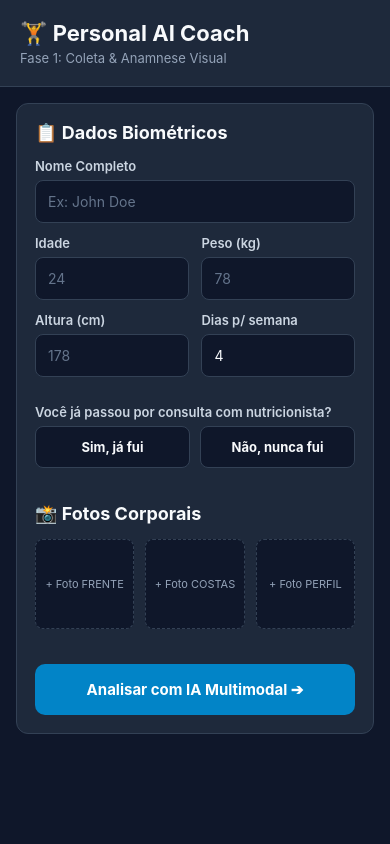
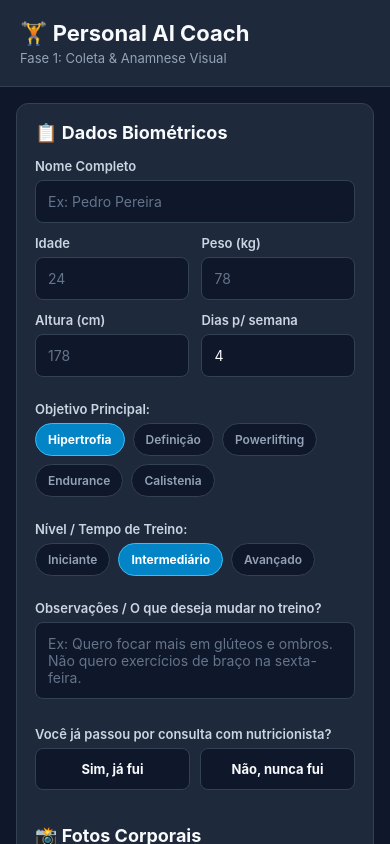
Before and after one commit to PedroPereiraAst/MyPersonal, a React Native app in the folder mobile/: screen / in a window 390 px wide. Built offline with nearby package versions, Linux system fonts and the light colour scheme.

Commit message:
feat: adicionar seletor de objetivos expandidos, nivel, observacoes do usuario e regra de 6 exercicios

```diff
--- a/mobile/App.tsx
+++ b/mobile/App.tsx
@@ -27,9 +27,10 @@ export default function App() {
   const [peso, setPeso] = useState('');
   const [altura, setAltura] = useState('');
   const [objetivo, setObjetivo] = useState('Hipertrofia');
-  const [nivel, setNivel] = useState('Intermediario');
+  const [nivel, setNivel] = useState('Intermediário');
   const [dias, setDias] = useState('4');
   const [limitacoes, setLimitacoes] = useState('');
+  const [observacoes, setObservacoes] = useState('');
 
   // Regra do Nutricionista
   const [passouNutricionista, setPassouNutricionista] = useState<boolean | null>(null);
@@ -43,6 +44,12 @@ export default function App() {
   const [resultadoAvaliacao, setResultadoAvaliacao] = useState<AvaliacaoFisica | null>(null);
   const [resultadoTreino, setResultadoTreino] = useState<FichaTreino | null>(null);
 
+  // Lista de Objetivos Disponíveis
+  const listaObjetivos = ['Hipertrofia', 'Definição', 'Powerlifting', 'Endurance', 'Calistenia'];
+
+  // Lista de Níveis de Experiência
+  const listaNiveis = ['Iniciante', 'Intermediário', 'Avançado'];
+
   // Função para tirar/selecionar foto
   const selecionarFoto = async (tipo: 'frente' | 'costas' | 'perfil') => {
     const result = await ImagePicker.launchImageLibraryAsync({
@@ -51,7 +58,6 @@ export default function App() {
       quality: 0.5, // Compressão de 50% para otimizar envio no Wi-Fi
       base64: true,
     });
-
 
     if (!result.canceled && result.assets[0].base64) {
       const asset = result.assets[0];
@@ -95,6 +101,7 @@ export default function App() {
       nivel_experiencia: nivel,
       dias_disponiveis: Number(dias),
       limitacoes_lesoes: limitacoes,
+      observacoes_usuario: observacoes,
       passou_nutricionista: passouNutricionista,
       bf_informado: bfInformado ? Number(bfInformado) : undefined,
       autoriza_estimativa_bf: autorizaEstimativa,
@@ -125,6 +132,7 @@ export default function App() {
       nivel_experiencia: nivel,
       dias_disponiveis: Number(dias),
       limitacoes_lesoes: limitacoes,
+      observacoes_usuario: observacoes,
       passou_nutricionista: passouNutricionista || false,
       bf_informado: bfInformado ? Number(bfInformado) : undefined,
     };
@@ -171,7 +179,7 @@ export default function App() {
               <Text style={styles.cardTitle}>📋 Dados Biométricos</Text>
 
               <Text style={styles.label}>Nome Completo</Text>
-              <TextInput style={styles.input} value={nome} onChangeText={setNome} placeholder="Ex: John Doe" placeholderTextColor="#64748b" />
+              <TextInput style={styles.input} value={nome} onChangeText={setNome} placeholder="Ex: Pedro Pereira" placeholderTextColor="#64748b" />
 
               <View style={styles.row}>
                 <View style={styles.halfInput}>
@@ -194,6 +202,46 @@ export default function App() {
                   <TextInput style={styles.input} value={dias} onChangeText={setDias} keyboardType="numeric" placeholder="4" placeholderTextColor="#64748b" />
                 </View>
               </View>
+
+              {/* SELEÇÃO DO OBJETIVO */}
+              <Text style={[styles.label, { marginTop: 12 }]}>Objetivo Principal:</Text>
+              <View style={styles.chipContainer}>
+                {listaObjetivos.map((item) => (
+                  <TouchableOpacity
+                    key={item}
+                    style={[styles.chip, objetivo === item && styles.chipActive]}
+                    onPress={() => setObjetivo(item)}
+                  >
+                    <Text style={[styles.chipText, objetivo === item && styles.chipTextActive]}>{item}</Text>
+                  </TouchableOpacity>
+                ))}
+              </View>
+
+              {/* SELEÇÃO DO NÍVEL / TEMPO DE TREINO */}
+              <Text style={[styles.label, { marginTop: 12 }]}>Nível / Tempo de Treino:</Text>
+              <View style={styles.chipContainer}>
+                {listaNiveis.map((item) => (
+                  <TouchableOpacity
+                    key={item}
+                    style={[styles.chip, nivel === item && styles.chipActive]}
+                    onPress={() => setNivel(item)}
+                  >
+                    <Text style={[styles.chipText, nivel === item && styles.chipTextActive]}>{item}</Text>
+                  </TouchableOpacity>
+                ))}
+              </View>
+
+              {/* OBSERVAÇÕES E PEDIDOS DE AJUSTE */}
+              <Text style={[styles.label, { marginTop: 12 }]}>Observações / O que deseja mudar no treino?</Text>
+              <TextInput
+                style={[styles.input, styles.multilineInput]}
+                value={observacoes}
+                onChangeText={setObservacoes}
+                multiline
+                numberOfLines={3}
+                placeholder="Ex: Quero focar mais em glúteos e ombros. Não quero exercícios de braço na sexta-feira."
+                placeholderTextColor="#64748b"
+              />
 
               {/* REGRA DO NUTRICIONISTA */}
               <Text style={[styles.label, { marginTop: 15 }]}>Você já passou por consulta com nutricionista?</Text>
@@ -325,8 +373,14 @@ const styles = StyleSheet.create({
   cardTitle: { fontSize: 18, fontWeight: 'bold', color: '#f8fafc', marginBottom: 15 },
   label: { fontSize: 13, fontWeight: '600', color: '#cbd5e1', marginBottom: 6 },
   input: { backgroundColor: '#0f172a', borderWidth: 1, borderColor: '#334155', borderRadius: 8, padding: 12, color: '#f8fafc', marginBottom: 12 },
+  multilineInput: { minHeight: 70, textAlignVertical: 'top' },
   row: { flexDirection: 'row', justifyContent: 'space-between' },
   halfInput: { width: '48%' },
+  chipContainer: { flexDirection: 'row', flexWrap: 'wrap', gap: 8, marginBottom: 12 },
+  chip: { paddingHorizontal: 12, paddingVertical: 8, backgroundColor: '#0f172a', borderRadius: 20, borderWidth: 1, borderColor: '#334155' },
+  chipActive: { backgroundColor: '#0284c7', borderColor: '#38bdf8' },
+  chipText: { color: '#94a3b8', fontSize: 12, fontWeight: '600' },
+  chipTextActive: { color: '#ffffff', fontWeight: 'bold' },
   rowButtons: { flexDirection: 'row', gap: 10, marginBottom: 10 },
   toggleBtn: { flex: 1, padding: 12, backgroundColor: '#0f172a', borderRadius: 8, borderWidth: 1, borderColor: '#334155', alignItems: 'center' },
   toggleBtnActive: { backgroundColor: '#0284c7', borderColor: '#38bdf8' },
--- a/mobile/src/types/index.ts
+++ b/mobile/src/types/index.ts
@@ -6,7 +6,8 @@ export interface AnamneseFormData {
   objetivo: string;
   nivel_experiencia: string;
   dias_disponiveis: number;
-  limitacoes_lesoes?: string;
+  // Observações e Preferências do Aluno
+  observacoes_usuario?: string;
 
   // Regra do Nutricionista
   passou_nutricionista: boolean;
```
Also changed, not shown: 1 other file (tests, documents, lock files or other folders).
